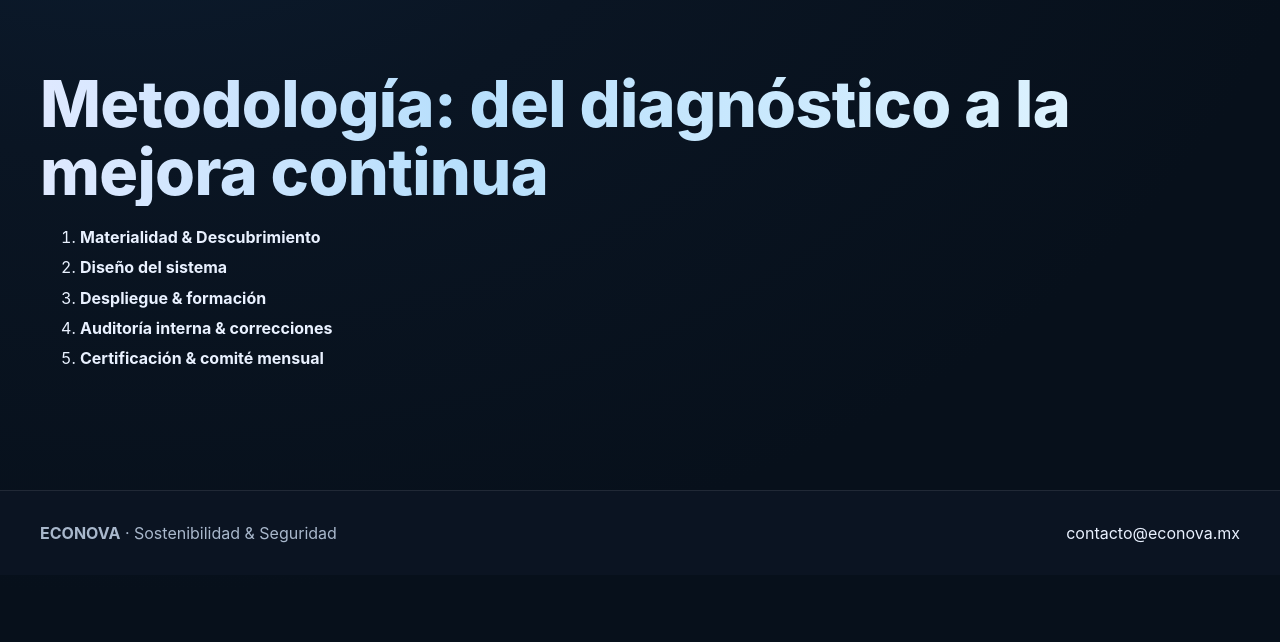
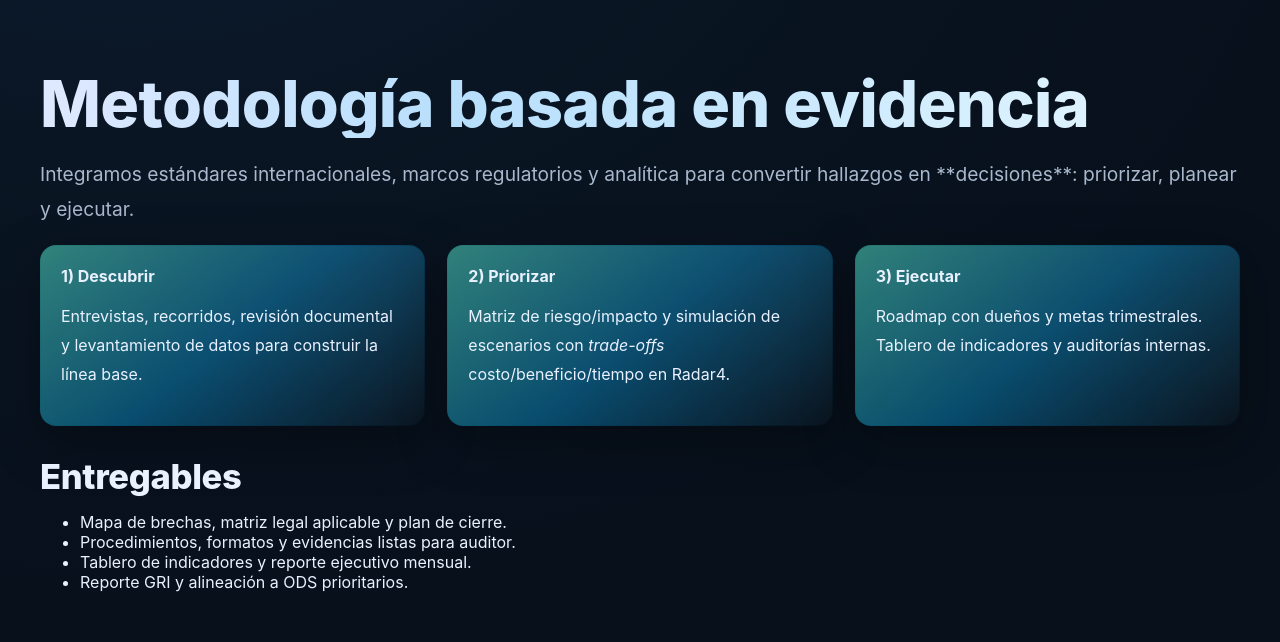
Before and after one commit to Kukcito/econova-clean, a Next.js app: page /metodologia in a window 1280 px wide. Shown: the part 126-768 px from the top of the page. Built offline with nearby package versions, Linux system fonts and the light colour scheme.

Commit message:
Update page.js

```diff
--- a/app/metodologia/page.js
+++ b/app/metodologia/page.js
@@ -1,18 +1,49 @@
-export const metadata = { title: 'Metodología | ECONOVA' }
+// app/metodologia/page.js
+export const metadata = { title: "Metodología — ECONOVA" };
 
-export default function Page() {
+export default function Metodologia() {
   return (
     <section className="section">
       <div className="container">
-        <h1 className="h1">Metodología: del diagnóstico a la mejora continua</h1>
-        <ol style={{lineHeight:1.9, marginTop:16}}>
-          <li><strong>Materialidad & Descubrimiento</strong></li>
-          <li><strong>Diseño del sistema</strong></li>
-          <li><strong>Despliegue & formación</strong></li>
-          <li><strong>Auditoría interna & correcciones</strong></li>
-          <li><strong>Certificación & comité mensual</strong></li>
-        </ol>
+        <h1 className="h1">Metodología basada en evidencia</h1>
+        <p className="lead">
+          Integramos estándares internacionales, marcos regulatorios y
+          analítica para convertir hallazgos en **decisiones**: priorizar,
+          planear y ejecutar.
+        </p>
+
+        <div className="grid-3" style={{ marginTop: 16 }}>
+          <div className="card">
+            <b>1) Descubrir</b>
+            <p>
+              Entrevistas, recorridos, revisión documental y levantamiento
+              de datos para construir la línea base.
+            </p>
+          </div>
+          <div className="card">
+            <b>2) Priorizar</b>
+            <p>
+              Matriz de riesgo/impacto y simulación de escenarios con
+              <i> trade-offs </i> costo/beneficio/tiempo en Radar4.
+            </p>
+          </div>
+          <div className="card">
+            <b>3) Ejecutar</b>
+            <p>
+              Roadmap con dueños y metas trimestrales. Tablero de
+              indicadores y auditorías internas.
+            </p>
+          </div>
+        </div>
+
+        <h2 className="h2" style={{ marginTop: 32 }}>Entregables</h2>
+        <ul>
+          <li>Mapa de brechas, matriz legal aplicable y plan de cierre.</li>
+          <li>Procedimientos, formatos y evidencias listas para auditor.</li>
+          <li>Tablero de indicadores y reporte ejecutivo mensual.</li>
+          <li>Reporte GRI y alineación a ODS prioritarios.</li>
+        </ul>
       </div>
     </section>
-  )
+  );
 }
```
